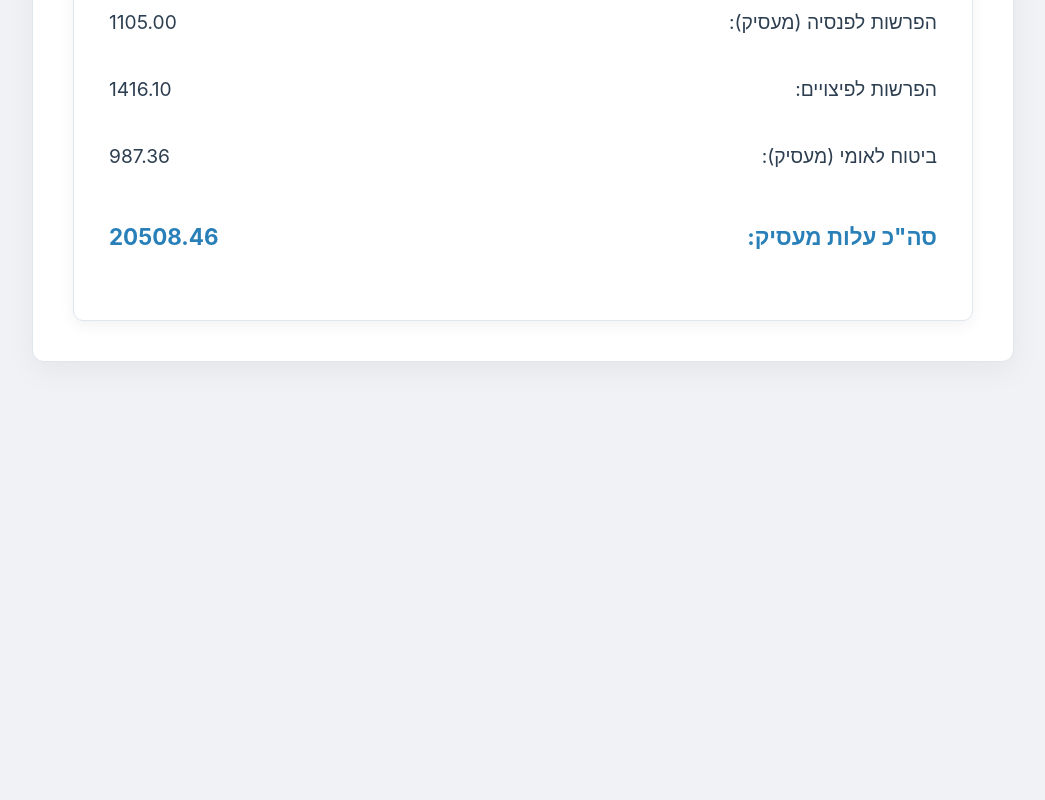
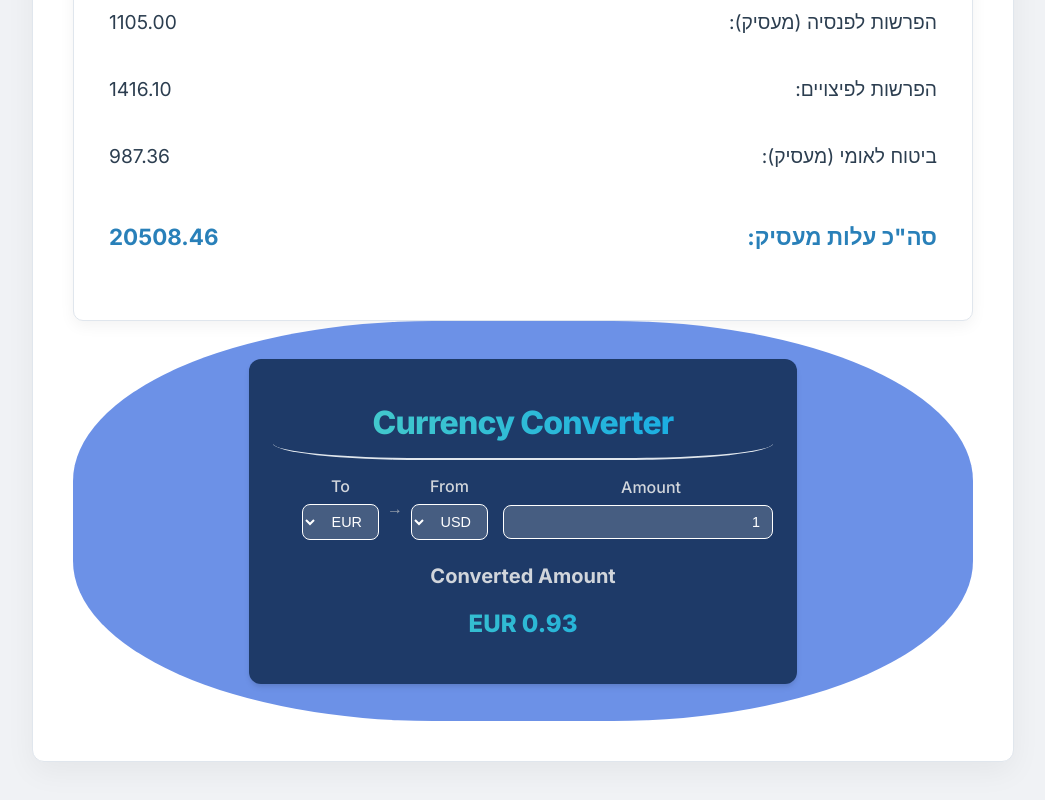
Before and after one commit to guy33liba/SalaryCalculator, a React (Vite) app in the folder client/: page / in a window 1280 px wide. Shown: the part 1662-2462 px from the top of the page, without its empty margins (117-1162 px from the left). Before the commit the page ends 2064 px from the top, so only its background shows below. Built offline with nearby package versions, Linux system fonts and the light colour scheme.

Commit message:
currency changer

```diff
--- /dev/null
+++ b/client/src/salaryCalculator/CurrencyChanger.css
@@ -0,0 +1,142 @@
+@import url("https://fonts.googleapis.com/css2?family=Inter:wght@400;500;700;800;900&display=swap");
+
+.currencyChangerWrapper {
+  display: flex;
+  justify-content: center;
+  align-items: center;
+  border-radius: 40%;
+  min-height: 50vh; /* Full viewport height */
+  background-color: #6c91e7; /* Darker background for the whole page */
+}
+
+.converterContainer {
+  max-width: 500px; /* Further reduce max-width */
+  width: 90%; /* Make it responsive */
+  margin: 1rem auto; /* Adjust margin */
+  border-radius: 30%;
+  padding: 1.5rem;
+  background-color: #1e3a68; /* Slightly lighter dark background */
+  border-radius: 0.75rem; /* Slightly less rounded corners */
+  box-shadow: 0 4px 6px -1px rgba(0, 0, 0, 0.1), 0 2px 4px -1px rgba(0, 0, 0, 0.06); /* Subtle shadow */
+}
+
+.converterContainer .converterTitle {
+  font-size: 2rem; /* Smaller title */
+  line-height: 1.2;
+  font-weight: 800;
+  text-align: center;
+  border-radius: 30%;
+  letter-spacing: -0.025em;
+  margin-bottom: 1rem; /* Reduced margin */
+  background-image: linear-gradient(to right, #4fd1c5, #0ea5e9);
+  -webkit-background-clip: text;
+  -webkit-text-fill-color: transparent;
+}
+
+.converterContainer .inputSection {
+  display: flex;
+  flex-direction: column;
+  align-items: center;
+  justify-content: space-between;
+  gap: 0.75rem; /* Reduced gap */
+  margin-bottom: 1.5rem; /* Reduced margin */
+}
+
+@media (min-width: 768px) {
+  .converterContainer .inputSection {
+    flex-direction: row;
+  }
+}
+
+.converterContainer .currencySelectors {
+  display: flex;
+  align-items: center;
+  gap: 0.5rem; /* Space between currency selectors and arrow */
+  width: 100%;
+  justify-content: center;
+}
+
+.converterContainer .inputGroup {
+  width: 100%;
+}
+
+@media (min-width: 768px) {
+  .converterContainer .inputGroup.currencySelect,
+  .converterContainer .inputGroup.currentSelect {
+    width: auto;
+  }
+}
+
+.converterContainer .label {
+  display: block;
+  font-size: 1rem;
+  font-weight: 500;
+  color: #d1d5db;
+  text-align: center;
+  margin-bottom: 0.5rem;
+}
+
+.converterContainer .inputField,
+.converterContainer .selectField {
+  width: 100%;
+  padding: 0.5rem 0.75rem; /* Further reduced padding */
+  font-size: 0.9rem; /* Slightly smaller font size */
+  background-color: #6b7f9b83;
+  border: 1px solid #ffffff;
+  border-radius: 0.5rem;
+  color: white;
+  transition: all 0.2s ease-in-out;
+}
+
+.converterContainer .inputField:focus,
+.converterContainer .selectField:focus {
+  outline: none;
+  box-shadow: 0 0 0 2px #0ea5e9;
+}
+
+.converterContainer .arrowIcon {
+  font-size: 1rem;
+  color: #9ca3af;
+  margin-top: 0; /* Reset margin-top for better alignment within flex */
+}
+
+@media (min-width: 768px) {
+  .converterContainer .arrowIcon {
+    margin-top: 0;
+  }
+}
+
+.converterContainer .resultSection {
+  text-align: center;
+  margin-top: 1.5rem; /* Reduced margin */
+}
+
+.converterContainer .resultLabel {
+  font-size: 1.25rem; /* Smaller label */
+  font-weight: 700;
+  color: #d1d5db;
+  margin-bottom: 0.4rem; /* Reduced margin */
+}
+
+.converterContainer .resultAmount {
+  font-size: 1.5rem; /* Further reduced font size */
+  line-height: 1;
+  font-weight: 800;
+  background-image: linear-gradient(to right, #4fd1c5, #0ea5e9);
+  -webkit-background-clip: text;
+  -webkit-text-fill-color: transparent;
+}
+
+@keyframes pulse {
+  0%,
+  100% {
+    opacity: 1;
+  }
+  50% {
+    opacity: 0.7;
+  }
+}
+
+.converterContainer .animatePulse {
+  animation: pulse 2s cubic-bezier(0.4, 0, 0.9, 1) infinite;
+}
--- a/client/src/salaryCalculator/CurrencyChanger.jsx
+++ b/client/src/salaryCalculator/CurrencyChanger.jsx
@@ -1,5 +1,5 @@
 import React, { useEffect, useState } from "react";
-
+import "./CurrencyChanger.css";
 const CurrencyChanger = () => {
   const exchangeRates = {
     USD: {
@@ -45,7 +45,7 @@ const CurrencyChanger = () => {
       CAD: 0.91,
     },
   };
-  const currencies = Object.key(exchangeRates);
+  const currencies = Object.keys(exchangeRates);
 
   const [amount, setAmount] = useState(1);
   const [fromCurrency, setFromCurrency] = useState("USD");
@@ -68,8 +68,10 @@ const CurrencyChanger = () => {
     convertCurrency();
   }, [amount, fromCurrency, toCurrency]);
   return (
-    <div>
+    <div className="currencyChangerWrapper">
       <div className="converterContainer">
+        <h1 className="converterTitle">Currency Converter</h1>
+        <div className="inputSection">
           <div className="inputGroup">
             <label htmlFor="amount" className="label">
               Amount
@@ -82,12 +84,12 @@ const CurrencyChanger = () => {
               className="inputField"
             />
           </div>
-        <div className="inputGroup currentSelect"></div>
-        <label htmlFor="" className="label">
+          <div className="currencySelectors">
+            <div className="inputGroup currentSelect">
+              <label htmlFor="fromCurrency" className="label">
                 From
               </label>
               <select
-          name=""
                 id="fromCurrency"
                 value={fromCurrency}
                 onChange={(e) => setFromCurrency(e.target.value)}
@@ -102,11 +104,10 @@ const CurrencyChanger = () => {
             </div>
             <span className="arrowIcon">→</span>
             <div className="inputGroup currencySelect">
-        <label htmlFor="" className="label">
+              <label htmlFor="toCurrency" className="label">
                 To
               </label>
               <select
-          name=""
                 id="toCurrency"
                 value={toCurrency}
                 onChange={(e) => setToCurrency(e.target.value)}
@@ -119,13 +120,15 @@ const CurrencyChanger = () => {
                 ))}
               </select>
             </div>
+          </div>
+        </div>
         {/* Result section */}
         <div className="resultSection">
           <h2 className="resultLabel">Converted Amount</h2>
           <p className="resultAmount animatePulse">
-          {result !== null ? result : "..."}
-          {toCurrency}
+            {result !== null ? result : "..."} {toCurrency}
           </p>
+        </div>
       </div>
     </div>
   );
--- a/client/src/salaryCalculator/SalaryCalculator.css
+++ b/client/src/salaryCalculator/SalaryCalculator.css
@@ -144,8 +144,6 @@ h2 {
   background-color: #229954; /* Slightly darker green for hover */
   box-shadow: 0 8px 20px var(--shadow-medium);
   transition: 0.5s;
-  height: 50px;
-  width: 50px;
 }
 
 .salary-calculator-container button:active {
@@ -322,7 +320,6 @@ h2 {
   }
 }
 
-
 /* Clock Styles */
 .clock {
   text-align: center;
--- a/client/src/salaryCalculator/SalaryCalculator.jsx
+++ b/client/src/salaryCalculator/SalaryCalculator.jsx
@@ -1,6 +1,7 @@
 import React, { useState, useEffect } from "react";
 import "./SalaryCalculator.css";
 import Clock from "./Clock";
+import CurrencyChanger from "./CurrencyChanger";
 
 const SalaryCalculator = () => {
   const [darkMode, setDarkMode] = useState(false);
@@ -99,22 +100,13 @@ const SalaryCalculator = () => {
 
     // Updated National Insurance calculation for employer
     let employerNationalInsurance = 0;
-    const employerLowRateIncome = Math.min(
-      calculatedFinalBruto,
-      NATIONAL_INSURANCE_LOW_INCOME_LIMIT
-    );
-    const employerHighRateIncome = Math.max(
-      0,
-      calculatedFinalBruto - NATIONAL_INSURANCE_LOW_INCOME_LIMIT
-    );
+    const employerLowRateIncome = Math.min(calculatedFinalBruto, NATIONAL_INSURANCE_LOW_INCOME_LIMIT);
+    const employerHighRateIncome = Math.max(0, calculatedFinalBruto - NATIONAL_INSURANCE_LOW_INCOME_LIMIT);
     employerNationalInsurance += employerLowRateIncome * EMPLOYER_NI_LOW_RATE;
     employerNationalInsurance += employerHighRateIncome * EMPLOYER_NI_HIGH_RATE;
 
     const calculatedEmployerCost =
-      calculatedFinalBruto +
-      employerPensionContribution +
-      employerCompensations +
-      employerNationalInsurance;
+      calculatedFinalBruto + employerPensionContribution + employerCompensations + employerNationalInsurance;
 
     // Update State
     setFinalBruto(calculatedFinalBruto.toFixed(2));
@@ -282,6 +274,7 @@ const SalaryCalculator = () => {
           </p>
         </div>
       </div>
+      <CurrencyChanger />
     </div>
   );
 };
```
Lines whose indentation alone changed are shown as unchanged.
